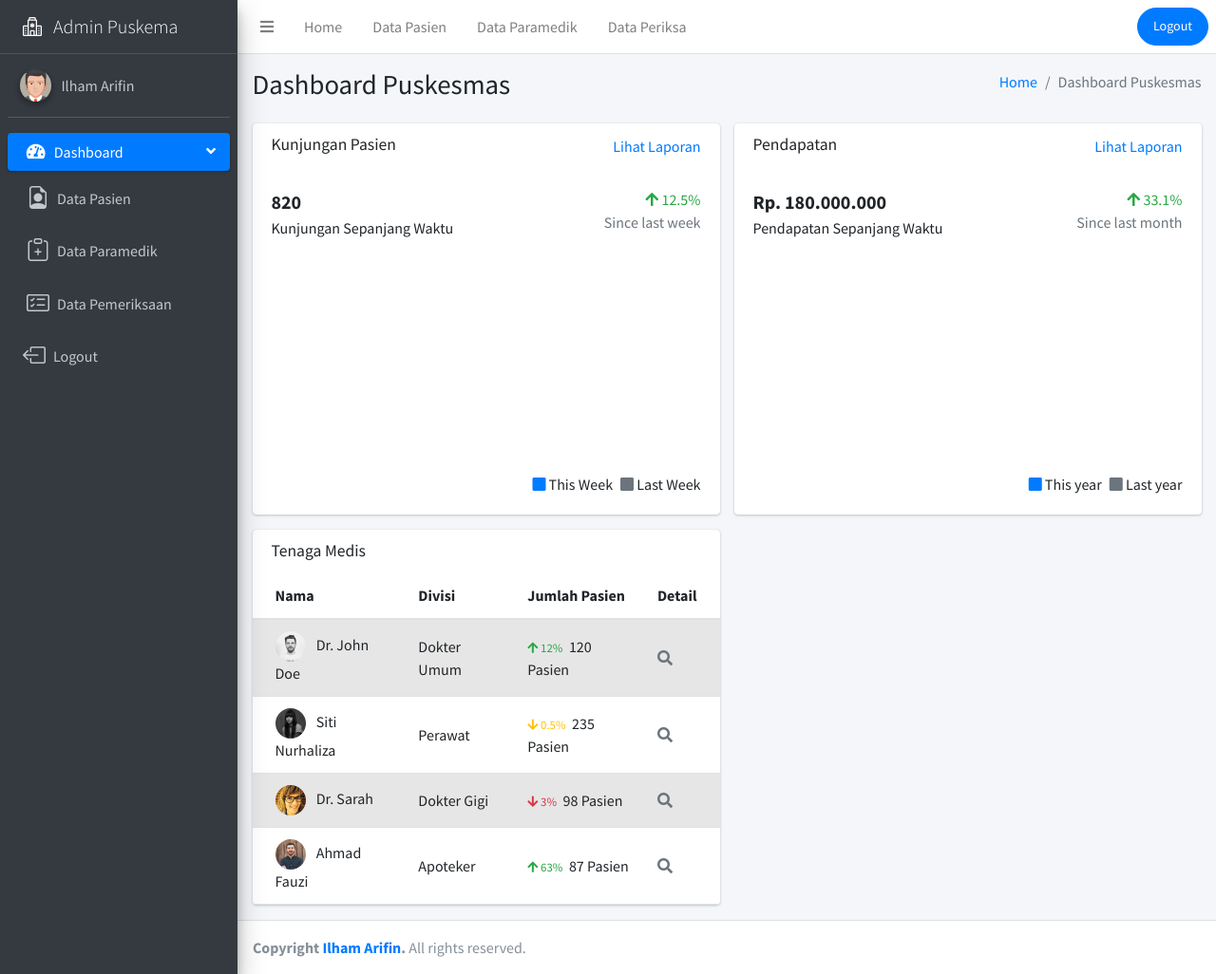
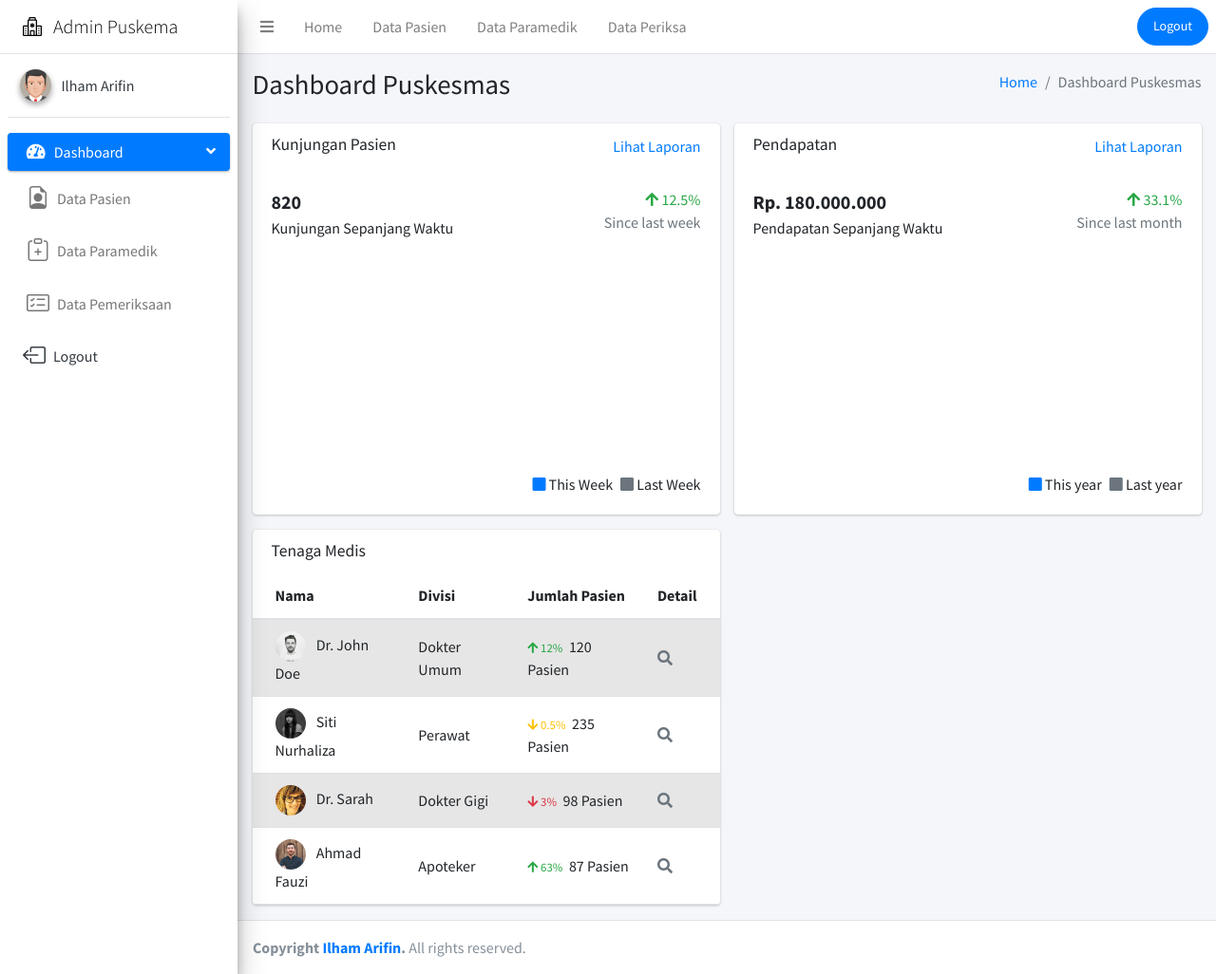
Before and after one commit to IlhamArifinnn/project-uts-pemweb2, a PHP site: page /data/admin.php in a window 1280 px wide. Shown: the whole page at 95% size. Run offline with PHP 8.4, Linux system fonts and the light colour scheme; a map, chart or similar area stays blank; some libraries are stand-ins or nearby versions.

Commit message:
edit file

```diff
--- a/form/form_pasien.php
+++ b/form/form_pasien.php
@@ -75,7 +75,7 @@ $query_kelurahan = $dbh->query('SELECT * FROM kelurahan');
                     <label for="email" class="col-3 col-form-label">Email</label>
                     <div class="col-8">
                         <input required id="email" name="email" type="email" class="form-control">
-kkkk                    </div>
+                    </div>
                 </div>
 
                 <div class="form-group row">
--- a/layout/sidebar.php
+++ b/layout/sidebar.php
@@ -9,7 +9,7 @@ if (isset($_POST["logout"])) {
 ?>
 
 <!-- Main Sidebar Container -->
-<aside class="main-sidebar sidebar-dark-primary elevation-4">
+<aside class="main-sidebar sidebar-light-primary elevation-4">
     <!-- Brand Logo -->
     <a href="../data/admin.php" class="brand-link">
         <i class="bi bi-hospital ml-3"></i>
```
